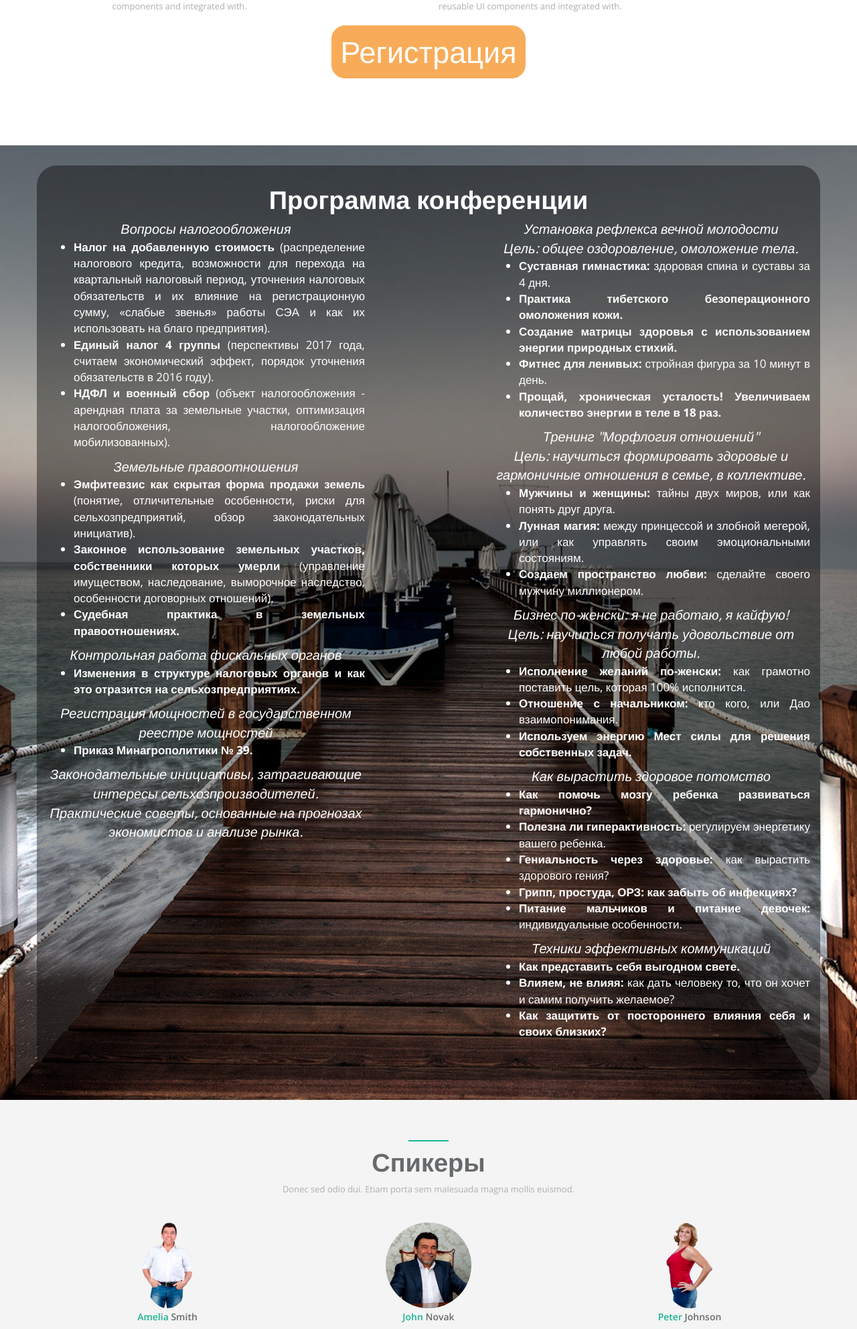
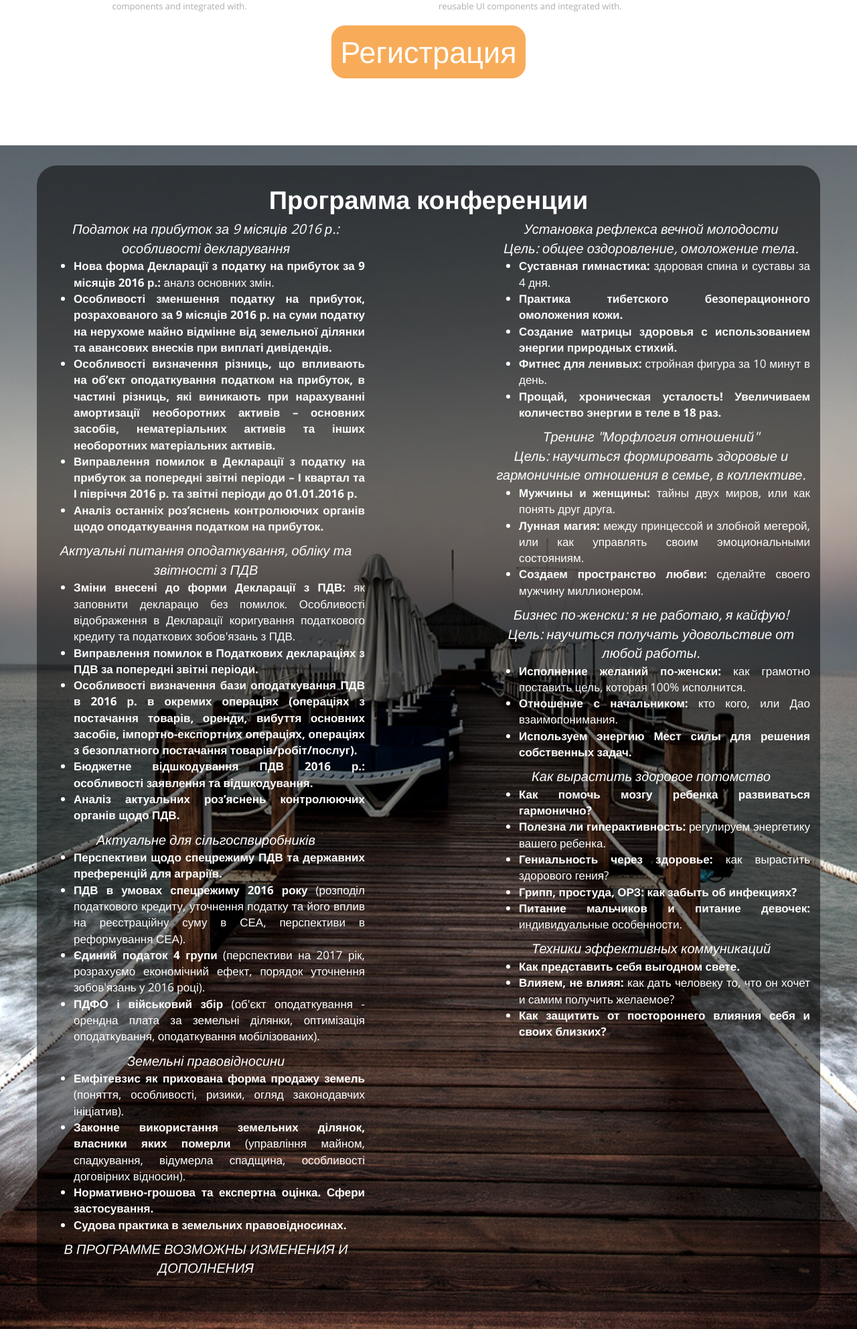
Before and after one commit to PielliaVasyl/a3t, a Django app: template landing/templates/landing.html in a window 1280 px wide. Shown: the part 2922-4906 px from the top of the page at 67% size. Run offline with Django 3.2, Linux system fonts and the light colour scheme; the template is opened without the code that fills it: most values are stand-ins (such as "Sample title", 1, 10 or a date in 2020); some libraries are stand-ins or nearby versions.

Commit message:
change shedule

```diff
--- a/landing/templates/landing.html
+++ b/landing/templates/landing.html
@@ -9,7 +9,7 @@
     <meta name="description" content="">
     <meta name="author" content="">
 
-    <title>INSPINIA - Landing Page</title>
+    <title>Международная конференция бухгалтеров и финансистов</title>
 
     <!-- Bootstrap core CSS -->
     <link href="{% static 'css/bootstrap.min.css' %}" rel="stylesheet">
@@ -167,7 +167,7 @@
         background-position: center;
         padding-top: 30px; padding-bottom: 30px;">
     <div class="container">
-        <div class="row" style="background-color: rgba(0,0,0,0.4); border-radius: 30px; padding: 20px 0 50px 0">
+        <div class="row" style="background-color: rgba(0,0,0,0.5); border-radius: 30px; padding: 20px 0 50px 0">
             <div class="col-lg-12 text-center wow zoomIn">
                 <!--<i class="fa fa-comment big-icon"></i>-->
                 <h1 style="font-weight: 700; font-size: 38px;">
@@ -176,47 +176,56 @@
                 <div class="col-lg-5">
                     <div class="row" style="text-align: justify; font-size: 20px;">
                         <div class="testimonials-text" style="text-align: center">
-                            <i>Вопросы налогообложения</i>
+                            <i>Податок на прибуток за 9 місяців 2016 р.: особливості декларування</i>
                         </div>
                         <small>
                             <ul>
-                                <li><strong>Налог на добавленную стоимость</strong> (распределение налогового кредита, возможности для перехода на квартальный налоговый период, уточнения налоговых обязательств и их влияние на регистрационную сумму, «слабые звенья» работы СЭА и как их использовать на благо предприятия).</li>
-                                <li><strong>Единый налог 4 группы</strong> (перспективы 2017 года, считаем экономический эффект, порядок уточнения обязательств в 2016 году).</li>
-                                <li><strong>НДФЛ и военный сбор</strong> (объект налогообложения - арендная плата за земельные участки, оптимизация налогообложения, налогообложение мобилизованных).</li>
+                                <li><strong>Нова форма Декларації з податку на прибуток за 9 місяців 2016 р.:</strong> аналз основних змін.</li>
+                                <li><strong>Особливості зменшення податку на прибуток, розрахованого за 9 місяців 2016 р. на суми податку на нерухоме майно відмінне від земельної ділянки та авансових внесків при виплаті дивідендів.</strong></li>
+                                <li><strong>Особливості визначення різниць, що впливають на об’єкт оподаткування податком на прибуток, в частині різниць, які виникають при нарахуванні амортизації необоротних активів – основних засобів, нематеріальних активів та інших необоротних матеріальних активів.</strong></li>
+                                <li><strong>Виправлення помилок в Декларації з податку на прибуток за попередні звітні періоди – І квартал та І півріччя 2016 р. та звітні періоди до 01.01.2016 р.</strong></li>
+                                <li><strong>Аналіз останніх роз’яснень контролюючих органів щодо оподаткування податком на прибуток.</strong></li>
                             </ul>
                         </small>
                         <div class="testimonials-text" style="text-align: center">
-                            <i>Земельные правоотношения</i>
+                            <i>Актуальні питання оподаткування, обліку та звітності з ПДВ</i>
                         </div>
-                              <small>
+                        <small>
                             <ul>
-                                <li><strong>Эмфитевзис как скрытая форма продажи земель</strong> (понятие, отличительные особенности, риски для сельхозпредприятий, обзор законодательных инициатив).</li>
-                                <li><strong>Законное использование земельных участков, собственники которых умерли</strong> (управление имуществом, наследование, выморочное наследство, особенности договорных отношений).</li>
-                                <li><strong>Судебная практика в земельных правоотношениях.</strong></li>
+                                <li><strong>Зміни внесені до форми Декларації з ПДВ:</strong> як  заповнити декларацю без помилок. Особливості відображення в Декларації коригування податкового кредиту та податкових зобов'язань з ПДВ.</li>
+                                <li><strong>Виправлення помилок в Податкових деклараціях з ПДВ за попередні звітні періоди.</strong></li>
+                                <li><strong>Особливості визначення бази оподаткування ПДВ в 2016 р. в окремих операціях (операціях з постачання товарів, оренди, вибуття основних засобів, імпортно-експортних операціях, операціях з безоплатного постачання товарів/робіт/послуг).</strong></li>
+                                <li><strong>Бюджетне відшкодування ПДВ 2016 р.: особливості заявлення та відшкодування.</strong></li>
+                                <li><strong>Аналіз актуальних роз’яснень контролюючих органів щодо ПДВ.</strong></li>
+
                             </ul>
                         </small>
                         <div class="testimonials-text" style="text-align: center">
-                            <i>Контрольная работа фискальных органов</i>
+                            <i>Актуальне для сільгоспвиробників</i>
                         </div>
                         <small>
                             <ul>
-                                <li><strong>Изменения в структуре налоговых органов и как это отразится на сельхозпредприятиях.</strong></li>
+                                <li><strong>Перспективи щодо спецрежиму ПДВ та державних преференцій для аграріїв.</strong></li>
+                                <li><strong>ПДВ в умовах спецрежиму 2016 року</strong> (розподіл податкового кредиту, уточнення податку та його вплив на реєстраційну суму в СЕА, перспективи в реформування СЕА).</li>
+                                <li><strong>Єдиний податок 4 групи</strong> (перспективи на 2017 рік, розрахуємо економічний ефект, порядок уточнення зобов'язань у 2016 році).</li>
+                                <li><strong>ПДФО і військовий збір</strong> (об'єкт оподаткування - орендна плата за земельні ділянки, оптимізація оподаткування, оподаткування мобілізованих).</li>
                             </ul>
                         </small>
                         <div class="testimonials-text" style="text-align: center">
-                            <i>Регистрация мощностей в государственном реестре мощностей</i>
+                            <i>Земельні правовідносини</i>
                         </div>
                         <small>
                             <ul>
-                                <li><strong>Приказ Минагрополитики № 39.</strong></li>
+                                <li><strong>Емфітевзис як прихована форма продажу земель</strong> (поняття, особливості, ризики, огляд законодавчих ініціатив).</li>
+                                <li><strong>Законне використання земельних ділянок, власники яких померли</strong> (управління майном, спадкування, відумерла спадщина, особливості договірних відносин).</li>
+                                <li><strong>Нормативно-грошова та експертна оцінка. Сфери застосування.</strong></li>
+                                <li><strong>Судова практика в земельних правовідносинах.</strong></li>
                             </ul>
                         </small>
                         <div class="testimonials-text" style="text-align: center">
-                            <i>Законодательные инициативы, затрагивающие интересы сельхозпроизводителей.</i>
+                            <i>В ПРОГРАММЕ ВОЗМОЖНЫ ИЗМЕНЕНИЯ И ДОПОЛНЕНИЯ</i>
                         </div>
-                        <div class="testimonials-text" style="text-align: center">
-                            <i>Практические советы, основанные на прогнозах экономистов и анализе рынка.</i>
-                        </div>
+
                     </div>
                 </div>
 
```
